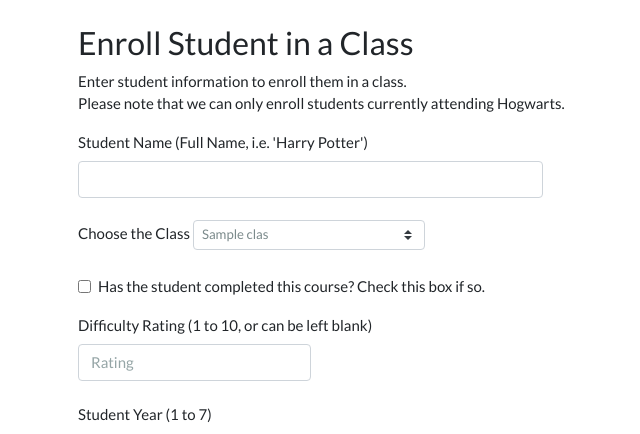
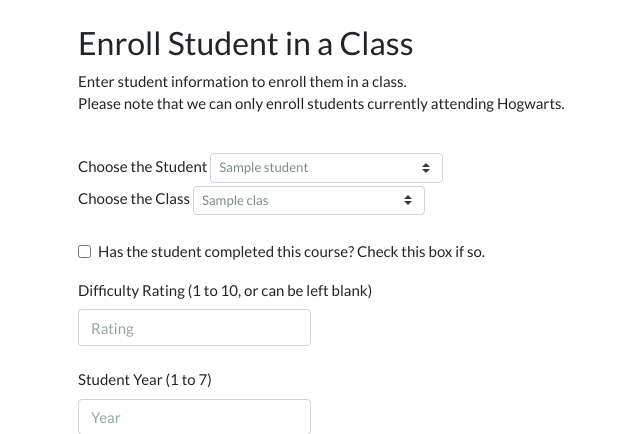
Before and after one commit to lagunasmel/Hogwarts-Registrar, a Flask app: template templates/enrollments.html in a window 1280 px wide. Shown: the part 87-521 px from the top of the page, without its empty margins (97-737 px from the left). Run offline with Flask 2, Linux system fonts and the light colour scheme; the template is opened without the code that fills it: most values are stand-ins (such as "Sample title", 1, 10 or a date in 2020); some libraries are stand-ins or nearby versions.

Commit message:
Rubric fixes

```diff
--- a/app.py
+++ b/app.py
@@ -208,6 +208,10 @@ def enrollments():
     rows = c.fetchall()
     classnames = [(row['classID'], row['name']) for row in rows]
     data['classnames'] = classnames
+    c.execute("""SELECT studentID, name FROM Students;""")
+    rows = c.fetchall()
+    studentnames = [(row['studentID'], row['name']) for row in rows]
+    data['studentnames'] = studentnames
     return render_template('enrollments.html', data=data)
 
 
@@ -250,11 +254,7 @@ def insert_row():
     elif request['tableName'] == 'StudentClassEnrollments':
         data = request['data']
         # First get the student and class IDs
-        c.execute("""SELECT studentID FROM Students WHERE name = %s;""", (data['name'],))
-        student_rows = c.fetchall()
-        if len(student_rows) == 0:
-            return enrollments()
-        student_id = student_rows[0]['studentID']
+        student_id = data['student']
         class_id = data['class']
         # Clean the other data
         if data['rating'] == "":
@@ -294,7 +294,11 @@ def delete_row():
         db.commit()
         return instructors()
     elif request['tableName'] == 'Classes':
-        c.execute("""DELETE FROM Classes WHERE classID = %s;""", (row_id,))
+        try:
+            c.execute("""DELETE FROM Classes WHERE classID = %s;""", (row_id,))
+        except Exception:
+            flash('This Class could not be deleted.'
+                  ' Please remove Class from Enrollments prior to deletion attempts.')
         db.commit()
         return classes()
     elif request['tableName'] == 'Houses':
@@ -320,6 +324,14 @@ def update_row():
             data['houseID']))
         db.commit()
         return houses()
+    elif request['tableName'] == 'Instructors':
+        data = request['data']
+        c.execute("""UPDATE Instructors SET name=%s, patronus=%s, wandType=%s, houseID=%s
+                WHERE instructorID=%s;""", (
+            data['newName'], data['newPatronus'], data['newWandType'], data['newHouseID'],
+            data['instructorID']))
+        db.commit()
+        return instructors()
 
 
 if __name__ == '__main__':
--- a/database_queries.sql
+++ b/database_queries.sql
@@ -57,7 +57,7 @@ CREATE TABLE StudentClassEnrollments
     year         INT(11)                NOT NULL,
     term         INT(11),
     PRIMARY KEY (enrollmentID),
-    FOREIGN KEY (studentID) REFERENCES Students (studentID),
+    FOREIGN KEY (studentID) REFERENCES Students (studentID) ON DELETE CASCADE,
     FOREIGN KEY (classID) REFERENCES Classes (classID)
 );
 
--- a/templates/enrollments.html
+++ b/templates/enrollments.html
@@ -11,8 +11,12 @@
             enroll students currently attending Hogwarts.</p>
         <div class="form-group">
 
-            <label for="studentID">Student Name (Full Name, i.e. 'Harry Potter')</label>
-            <br><input type="text" name="studentID" id="studentID" class="form-control w-50" min="1">
+            <br><label for="studentID">Choose the Student</label>
+            <select class="form-control custom-select custom-select-sm w-25" id="studentID">
+                {% for student in data.studentnames %}
+                    <option value="{{ student[0] }}">{{ student[1] }}</option>
+                {% endfor %}
+            </select>
 
             <br><label for="classID">Choose the Class</label>
             <select class="form-control custom-select custom-select-sm w-25" id="classID">
@@ -75,7 +79,7 @@
 
         $('#enrollmentSubmit').on('click', (e) => {
             let data = {
-                'name': $('#studentID').val(),
+                'student': $('#studentID').val(),
                 'class': $('#classID').val(),
                 'finished': $('#finished').is(':checked'),
                 'rating': $('#rating').val(),
```
